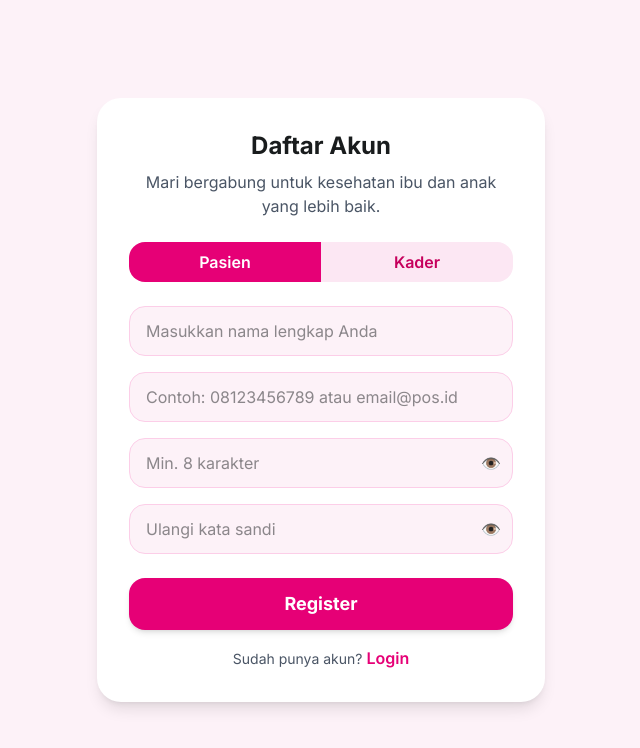
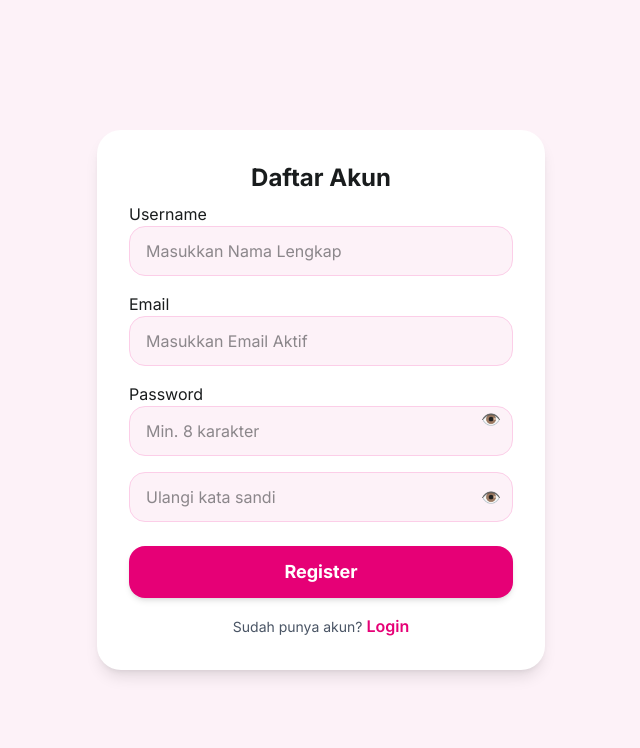
Before and after one commit to GithubFarelAlghazali/kader-posyandu-app, a React (Vite) app: page /register in a window 1280 px wide. Shown: the top 748 px of the page, without its empty margins (319-959 px from the left). Built offline with nearby package versions, Linux system fonts and the light colour scheme.

Commit message:
fix: login and register UI

```diff
--- a/index.html
+++ b/index.html
@@ -1,5 +1,5 @@
 <!doctype html>
-<html lang="en">
+<html lang="id">
 	<head>
 		<meta charset="UTF-8" />
 		<meta name="viewport" content="width=device-width, initial-scale=1.0" />
--- a/src/pages/LoginPage.tsx
+++ b/src/pages/LoginPage.tsx
@@ -18,16 +18,8 @@ const LoginPage: React.FC = () => {
 	return (
 		<div className="min-h-screen flex flex-col items-center justify-center bg-pink-50">
 			<div className="w-full max-w-md bg-white bg-opacity-60 rounded-3xl shadow-lg p-8 flex flex-col items-center">
-				<h2 className="text-2xl font-bold mb-2 text-center">Portal Kader</h2>
-				<p className="mb-6 text-center text-gray-600">Silakan masuk untuk mengelola data posyandu</p>
-				<div className="flex w-full mb-6">
-					<button className={`flex-1 py-2 rounded-l-2xl font-semibold transition-colors ${role === "pasien" ? "bg-pink-600 text-white" : "bg-pink-100 text-pink-700"}`} onClick={() => setRole("pasien")}>
-						Pasien
-					</button>
-					<button className={`flex-1 py-2 rounded-r-2xl font-semibold transition-colors ${role === "kader" ? "bg-pink-600 text-white" : "bg-pink-100 text-pink-700"}`} onClick={() => setRole("kader")}>
-						Kader
-					</button>
-				</div>
+				<h2 className="text-2xl font-bold mb-2 text-center">Login Kader</h2>
+
 				<form className="w-full" onSubmit={handleLogin}>
 					<div className="w-full mb-4">
 						<label className="block text-sm mb-1">Username</label>
--- a/src/pages/RegisterPage.tsx
+++ b/src/pages/RegisterPage.tsx
@@ -22,36 +22,35 @@ const RegisterPage: React.FC = () => {
 		<div className="min-h-screen flex flex-col items-center justify-center bg-pink-50">
 			<div className="w-full max-w-md bg-white bg-opacity-60 rounded-3xl shadow-lg p-8 flex flex-col items-center">
 				<h2 className="text-2xl font-bold mb-2 text-center">Daftar Akun</h2>
-				<p className="mb-6 text-center text-gray-600">Mari bergabung untuk kesehatan ibu dan anak yang lebih baik.</p>
-				<div className="flex w-full mb-6">
-					<button className={`flex-1 py-2 rounded-l-2xl font-semibold transition-colors ${role === "pasien" ? "bg-pink-600 text-white" : "bg-pink-100 text-pink-700"}`} onClick={() => setRole("pasien")}>
-						Pasien
-					</button>
-					<button className={`flex-1 py-2 rounded-r-2xl font-semibold transition-colors ${role === "kader" ? "bg-pink-600 text-white" : "bg-pink-100 text-pink-700"}`} onClick={() => setRole("kader")}>
-						Kader
-					</button>
-				</div>
 				<form className="w-full" onSubmit={handleRegister}>
 					<div className="w-full mb-4">
+						<label htmlFor="">
+							Username
 							<input
 								type="text"
-							placeholder="Masukkan nama lengkap Anda"
+								placeholder="Masukkan Nama Lengkap"
 								className="w-full px-4 py-3 rounded-2xl border border-pink-200 bg-pink-50 focus:outline-none focus:ring-2 focus:ring-pink-300"
 								value={name}
 								onChange={(e) => setName(e.target.value)}
 							/>
+						</label>
 					</div>
 					<div className="w-full mb-4">
+						<label htmlFor="">
+							Email
 							<input
-							type="text"
-							placeholder="Contoh: 08123456789 atau email@pos.id"
+								type="email"
+								placeholder="Masukkan Email Aktif"
 								className="w-full px-4 py-3 rounded-2xl border border-pink-200 bg-pink-50 focus:outline-none focus:ring-2 focus:ring-pink-300"
 								value={contact}
 								onChange={(e) => setContact(e.target.value)}
 							/>
+						</label>
 					</div>
 					<div className="w-full mb-4">
 						<div className="relative">
+							<label htmlFor="">
+								Password
 								<input
 									type={showPassword ? "text" : "password"}
 									placeholder="Min. 8 karakter"
@@ -62,6 +61,7 @@ const RegisterPage: React.FC = () => {
 								<button type="button" className="absolute right-3 top-1/2 -translate-y-1/2 text-pink-400" onClick={() => setShowPassword((s) => !s)} tabIndex={-1}>
 									{showPassword ? "🙈" : "👁️"}
 								</button>
+							</label>
 						</div>
 					</div>
 					<div className="w-full mb-4">
```
Lines whose indentation alone changed are shown as unchanged.
